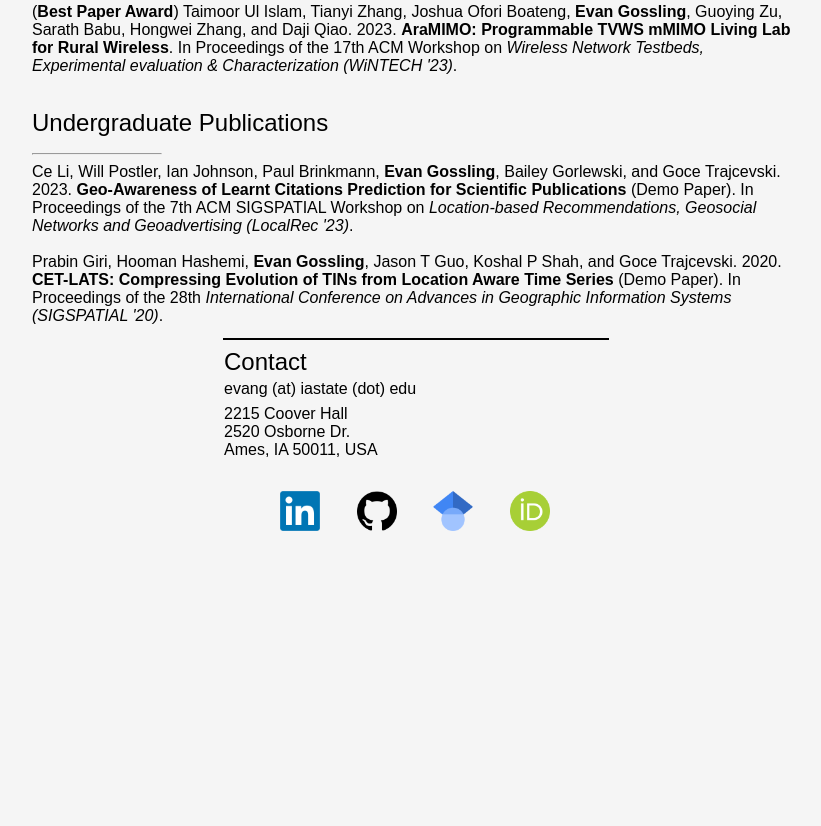
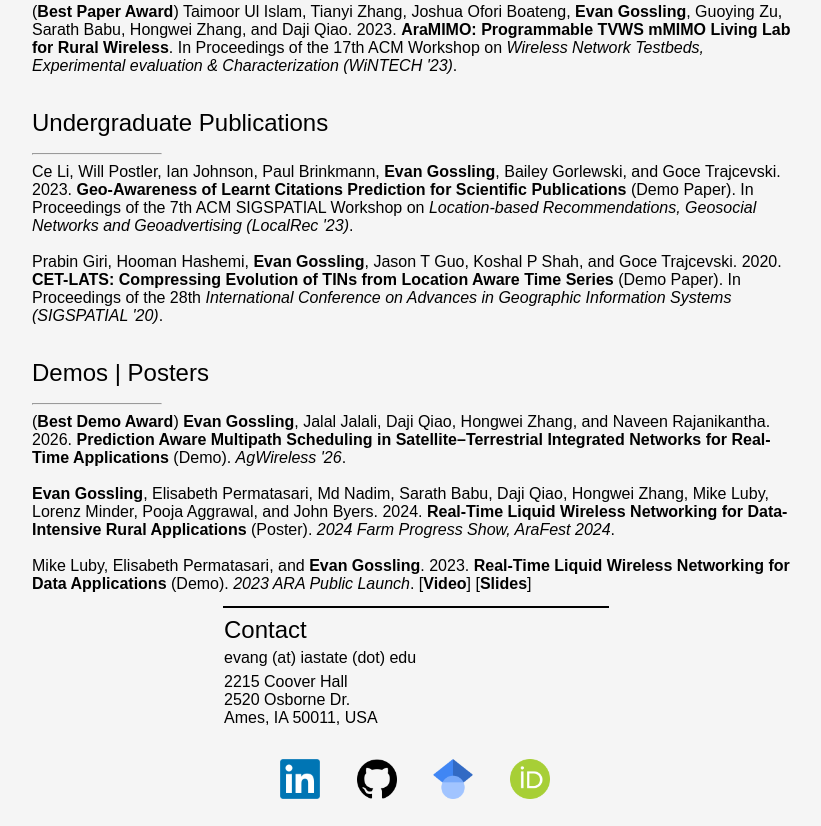
Before and after one commit to evangossling/evangossling.github.io, a plain HTML site: page publications.html in a window 1280 px wide. Shown: the part 554-1380 px from the top of the page, without its empty margins (224-1045 px from the left). Before the commit the page ends 1112 px from the top, so only its background shows below. Drawn offline with Linux system fonts and the light colour scheme.

Commit message:
add demos and posters

```diff
--- a/publications.html
+++ b/publications.html
@@ -24,21 +24,41 @@
     <!-- BODY -->
     <h1>Graduate Publications</h1>
     <hr style="width: 10%; color: black; margin-left: 20%;">
-    <p>Owen Perrin, <Strong>Evan Gossling</Strong>, Daji Qiao, Hongwei Zhang. <a href="publications/MILCOM_OneWeb.pdf" target="_blank">A Measurement Study of Dynamics and Liquid Data Transport in OneWeb LEO Satellite Networks</a>. <i>2025 IEEE Military Communications Conference (MILCOM '25)</i>.</p>
+
+    <p>Owen Perrin, <strong>Evan Gossling</strong>, Daji Qiao, Hongwei Zhang. <a href="publications/MILCOM_OneWeb.pdf" target="_blank">A Measurement Study of Dynamics and Liquid Data Transport in OneWeb LEO Satellite Networks</a>. <i>2025 IEEE Military Communications Conference (MILCOM '25)</i>.</p>
     <br>
-    <p>Taimoor Ul Islam, Joshua Ofori Boateng, Md Nadim, Guoying Zu, Mukaram Shahid, Xun Li, Tianyi Zhang, Salil Reddy, Wei Xu, Ataberk Atalar, Vincent Lee, Yung-Fu Chen, <Strong>Evan Gossling</Strong>, Elisabeth Permatasari, Christ Somiah, Owen Perrin, Zhibo Meng, Reshal Afzal, Sarath Babu, Mohammed Soliman, Ali Hussain, Daji Qiao, Mai Zheng, Ozdal Boyraz, Yong Guan, Anish Arora, Mohamed Selim, Arsalan Ahmad, Myra B. Cohen, Mike Luby, Ranveer Chandra, James Gross, Kate Keahey, Hongwei Zhang, <a href="https://www.sciencedirect.com/science/article/abs/pii/S1389128625001562" target="_blank">Design and Implementation of ARA Wireless Living Lab for Rural Broadband and Applications</a>, <i>Computer Networks (2025)</i>.</p>
+
+    <p>Taimoor Ul Islam, Joshua Ofori Boateng, Md Nadim, Guoying Zu, Mukaram Shahid, Xun Li, Tianyi Zhang, Salil Reddy, Wei Xu, Ataberk Atalar, Vincent Lee, Yung-Fu Chen, <strong>Evan Gossling</strong>, Elisabeth Permatasari, Christ Somiah, Owen Perrin, Zhibo Meng, Reshal Afzal, Sarath Babu, Mohammed Soliman, Ali Hussain, Daji Qiao, Mai Zheng, Ozdal Boyraz, Yong Guan, Anish Arora, Mohamed Selim, Arsalan Ahmad, Myra B. Cohen, Mike Luby, Ranveer Chandra, James Gross, Kate Keahey, Hongwei Zhang, <a href="https://www.sciencedirect.com/science/article/abs/pii/S1389128625001562" target="_blank">Design and Implementation of ARA Wireless Living Lab for Rural Broadband and Applications</a>, <i>Computer Networks (2025)</i>.</p>
     <br>
+
     <p>E. K. A. Permatasari, <strong>E. Gossling</strong>, M. Nadim, S. Babu, D. Qiao, H. Zhang, M. Luby, J. W. Byers, L. Minder, and P. Aggrawal. 2024. <a href="publications/3638036.3640806.pdf" target="_blank">Real-Time Liquid Wireless Transport for Video Streaming in Rural and Agricultural Applications</a>. In Proceedings of the 3rd <i>Mile-High Video Conference (MHV '24)</i>.</p>
     <br>
+
     <p>(<strong>Best Paper Honorable Mention</strong>) Tianyi Zhang, Guoying Zu, Taimoor Ul Islam, <strong>Evan Gossling</strong>, Sarath Babu, Daji Qiao, and Hongwei Zhang. <a href="publications/FNWF58287.2023.10520408.pdf" target="_blank">Exploring Wireless Channels in Rural Areas: A Comprehensive Measurement Study</a>. <i>2023 IEEE Future Networks World Forum (FNWF '23)</i>.</p>
     <br>
+
     <p>(<strong>Best Paper Award</strong>) Taimoor Ul Islam, Tianyi Zhang, Joshua Ofori Boateng, <strong>Evan Gossling</strong>, Guoying Zu, Sarath Babu, Hongwei Zhang, and Daji Qiao. 2023. <a href="publications/3615453.3616512.pdf" target="_blank">AraMIMO: Programmable TVWS mMIMO Living Lab for Rural Wireless</a>. In Proceedings of the 17th ACM Workshop on <i>Wireless Network Testbeds, Experimental evaluation & Characterization (WiNTECH '23)</i>.</p>
     <br>
+
     <h1>Undergraduate Publications</h1>
     <hr style="width: 10%; color: black; margin-left: 20%;">
+
     <p>Ce Li, Will Postler, Ian Johnson, Paul Brinkmann, <strong>Evan Gossling</strong>, Bailey Gorlewski, and Goce Trajcevski. 2023. <a href="publications/3615896.3628341.pdf" target="_blank">Geo-Awareness of Learnt Citations Prediction for Scientific Publications</a> (Demo Paper). In Proceedings of the 7th ACM SIGSPATIAL Workshop on <i>Location-based Recommendations, Geosocial Networks and Geoadvertising (LocalRec '23)</i>.</p>
     <br>
+
     <p>Prabin Giri, Hooman Hashemi, <strong>Evan Gossling</strong>, Jason T Guo, Koshal P Shah, and Goce Trajcevski. 2020. <a href="publications/3397536.3422352.pdf" target="_blank">CET-LATS: Compressing Evolution of TINs from Location Aware Time Series</a> (Demo Paper). In Proceedings of the 28th <i>International Conference on Advances in Geographic Information Systems (SIGSPATIAL '20)</i>.</p>
+    <br>
+
+    <h1>Demos | Posters</h1>
+    <hr style="width: 10%; color: black; margin-left: 20%;">
+
+    <p>(<strong>Best Demo Award</strong>) <strong>Evan Gossling</strong>, Jalal Jalali, Daji Qiao, Hongwei Zhang, and Naveen Rajanikantha. 2026. <a href="publications/AgWireless26_Poster.pdf" target="_blank">Prediction Aware Multipath Scheduling in Satellite–Terrestrial Integrated Networks for Real-Time Applications</a> (Demo). <i>AgWireless '26</i>.</p>
+    <br>
+
+    <p><strong>Evan Gossling</strong>, Elisabeth Permatasari, Md Nadim, Sarath Babu, Daji Qiao, Hongwei Zhang, Mike Luby, Lorenz Minder, Pooja Aggrawal, and John Byers. 2024. <a href="publications/FPS_AraFest_Poster.pdf" target="_blank">Real-Time Liquid Wireless Networking for Data-Intensive Rural Applications</a> (Poster). <i>2024 Farm Progress Show, AraFest 2024</i>.</p>
+    <br>
+
+    <p>Mike Luby, Elisabeth Permatasari, and <strong>Evan Gossling</strong>. 2023. <a href="https://www.youtube.com/watch?v=lzq5YK8qV2Y" target="_blank">Real-Time Liquid Wireless Networking for Data Applications</a> (Demo). <i>2023 ARA Public Launch</i>. [<a href="https://www.youtube.com/watch?v=lzq5YK8qV2Y" target="_blank">Video</a>] [<a href="https://drive.google.com/file/d/1AiSJIWvP0IMJioYIlXGyC9KkasYtK22w/view" target="_blank">Slides</a>]</p>
 
     <!-- CONTACT -->
     <div class="contact" margin=auto>
```
Also changed, not shown: 2 other files.
